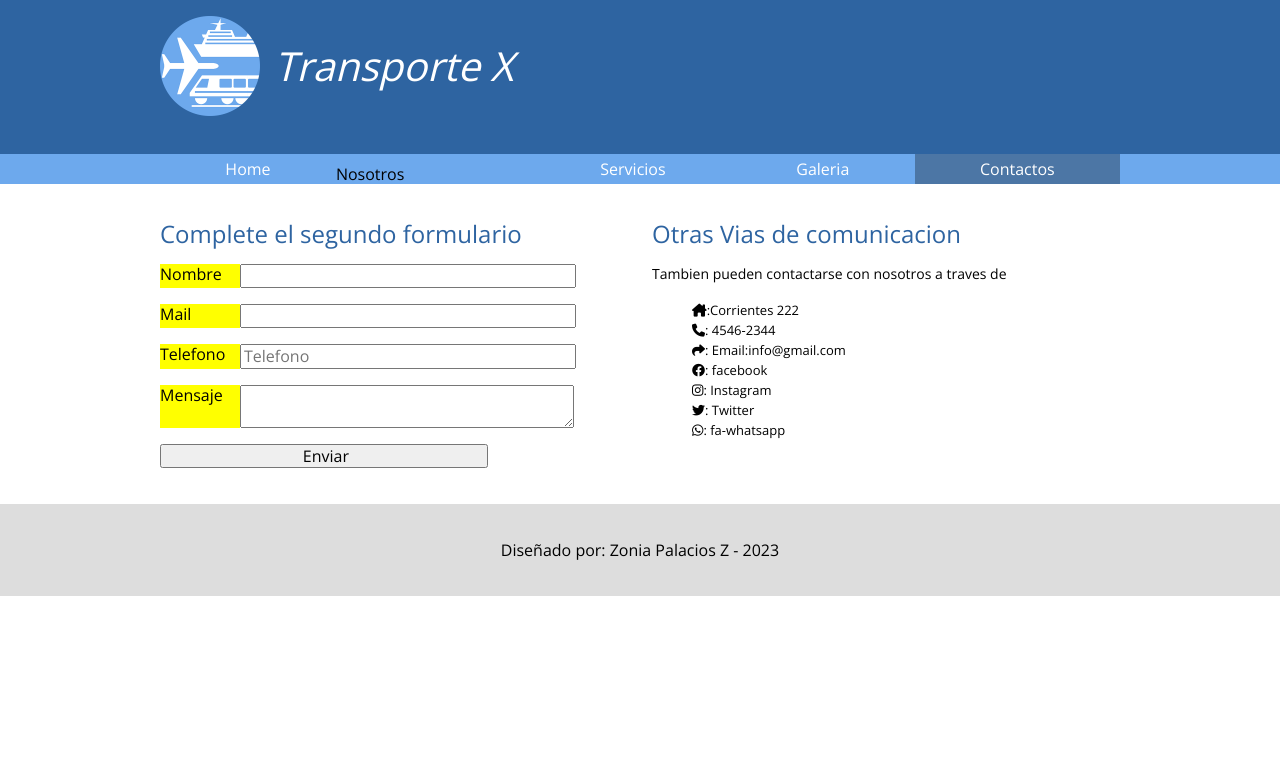
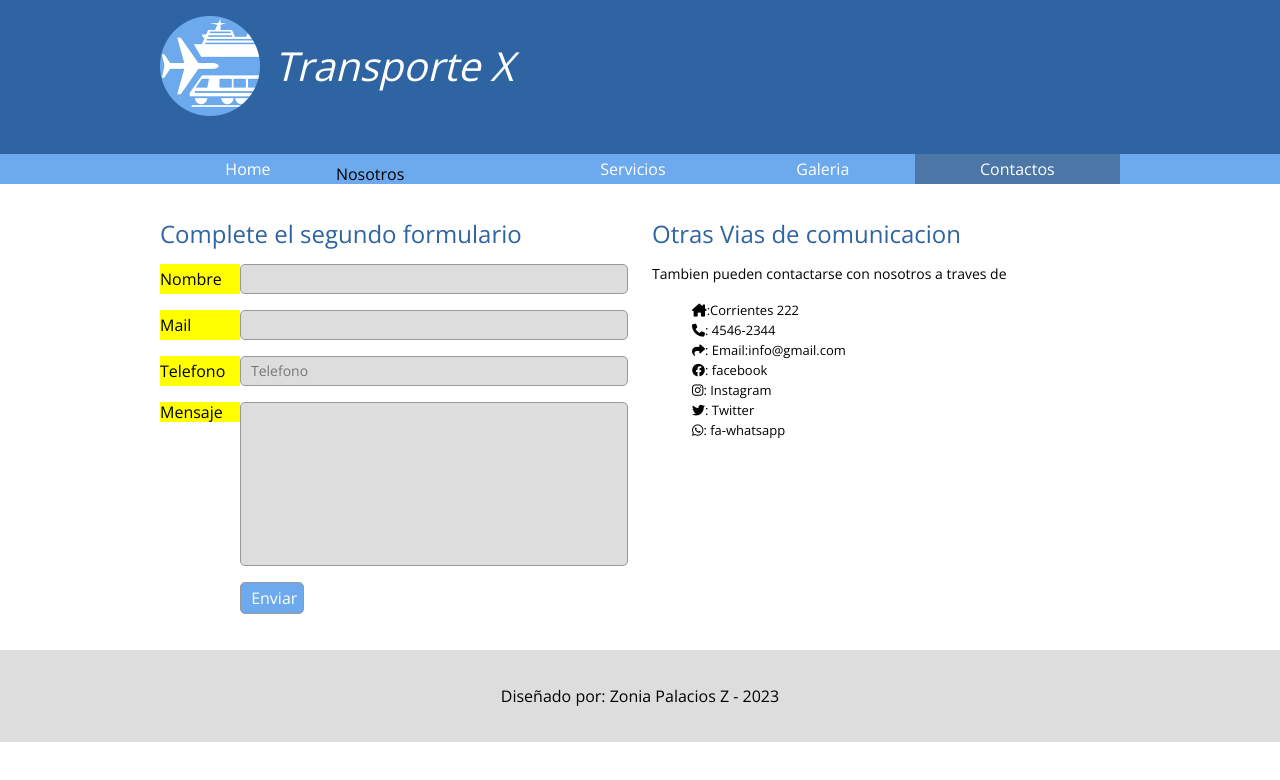
Before and after one commit to Norfelinda/transporteLMV, a plain HTML site: page contacto.html in a window 1280 px wide. Drawn offline with nearby package versions, Linux system fonts and the light colour scheme.

Commit message:
maquetado contactos

```diff
--- a/contacto.html
+++ b/contacto.html
@@ -50,7 +50,7 @@
                 </p>
 
                 <p>
-                    <label for="">Mensaje</label>
+                    <label for="" class="arriba">Mensaje</label>
                     <textarea> </textarea>
 
                 </p>
--- a/css/transportes.css
+++ b/css/transportes.css
@@ -44,6 +44,7 @@ nav ul li a{
     /* si no se usa estos dos:display: block;text-align: center;*/
     display: flex;/*el display va con justify*/
     justify-content: center;
+    transition: all 0.5s ease;
 }
 nav ul li a:hover{
     background-color: rgba(15, 8, 8, 0.3);/*rgba es para sacar opacidad*/
@@ -170,12 +171,59 @@ h2{
 
 .formulario p input,
 .formulario p textarea{
-    width: 70%;
+    width: 100%;
+    background-color: #ddd;
+    border-radius: 5px;
+    border: 1px solid #999;
+    font-size: 14px;
+    padding: 6px 10px;
 }
 .formulario p label{
-    width: 80px;
+    min-width: 80px;/*separa del*/
     background-color: yellow;
-    /*display: block;*/
+    display: flex;
+    align-items: center;
+
+}
+.formulario textarea{
+    height:  150px;
+    resize: none;/*desaparece las linias*/
+}
+/*.formulario p label.arriba{
+    align-items: start;
+
+}*/
+.formulario p:nth-child(4){/*con esto se modifica desde el css no hace falta poner la clase en html*/
+    /* nth-child(ever) : par
+        nth-child(odd) :impar
+        nth-child(5n) :representa los elementos 5,10,15 etc
+
+        la desventa es si lo agrego algo en html el hijo cambia
+    */
+    align-items: start;
+}
+.persona:nth-child(odd){
+    background-color: lightcoral;
+}
+.formulario input[type="submit"]{
+    background-color: #6da9ed;
+    color: white;
+    box-shadow: 0 0 10px rgb(0,0,0 0.4);
+    font-size: 16px;
+    padding: 6px;
+    width: auto;
+    cursor: pointer;/*agrego la manito para hacer click*/
+/* margin-left: 80px;*//*primera solucion*/
+position: relative;/* segunda solucion con  position: relative y left 80px*/
+left: 80px;
+transition: all 0.8s ease;
+}
+.formulario input[type="submit"]:hover{
+    background-color: #2e64a1;
 }
 
+
+
+
+
 /*fin de contacto*/
```
